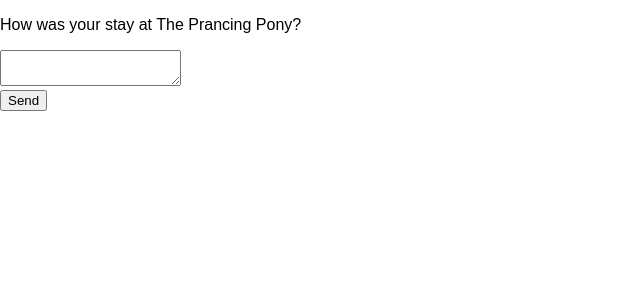
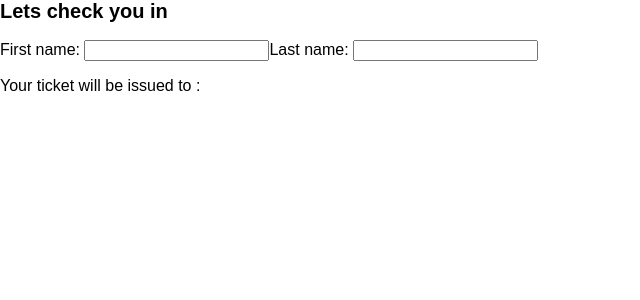
Before and after one commit to Sheddiey/Frontend-mentor-Projects, a React (Create React App) app in the folder my-app/: page / in a window 1280 px wide. Shown: the top 300 px of the page, without its empty margins (0-640 px from the left). Built offline with nearby package versions, Linux system fonts and the light colour scheme.

Commit message:
a redundant state

```diff
--- a/my-app/src/App.js
+++ b/my-app/src/App.js
@@ -1,6 +1,5 @@
-import FeedbackForm from "./Managing state/Changing-State/FeedbackForm";
-
+import Form from "./Managing state/Changing-State/Form";
 
 export default function App() {
-  return <FeedbackForm />;
+  return <Form />;
 }
--- /dev/null
+++ b/my-app/src/Managing state/Changing-State/Form.jsx
@@ -0,0 +1,38 @@
+import { useState } from "react";
+
+export default function Form() {
+    const [firstName, setFirstName] = useState('');
+    const [lastName, setLastName] = useState('');
+    const [fullName, setFullName] = useState('');
+
+    function handleFirstNameChange(e) {
+        setFirstName(e.target.value);
+        setFullName(e.target.value + ' ' + lastName);
+    }
+
+    function handleLastNameChange(e) {
+        setLastName(e.target.value);
+        setFullName(firstName + ' ' + e.target.value)
+    }
+
+    return (
+        <>
+            <h2>Lets check you in</h2>
+            <label>
+                First name:{' '}
+                <input
+                    value={firstName}
+                    onChange={handleFirstNameChange}
+                />
+            </label>
+            <label>
+                Last name:{' '}
+                <input
+                    value={lastName}
+                    onChange={handleLastNameChange}
+                />
+            </label>
+            <p>Your ticket will be issued to : <b>{fullName}</b></p>
+        </>
+    );
+}
```
